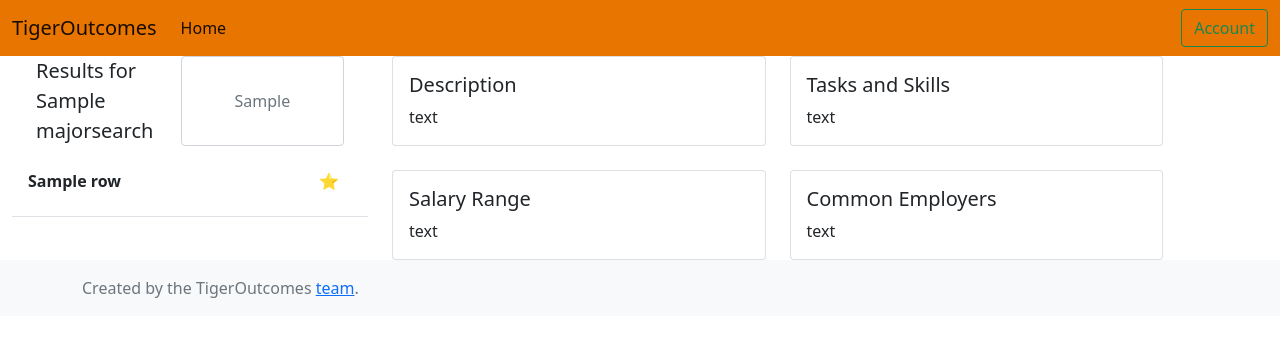
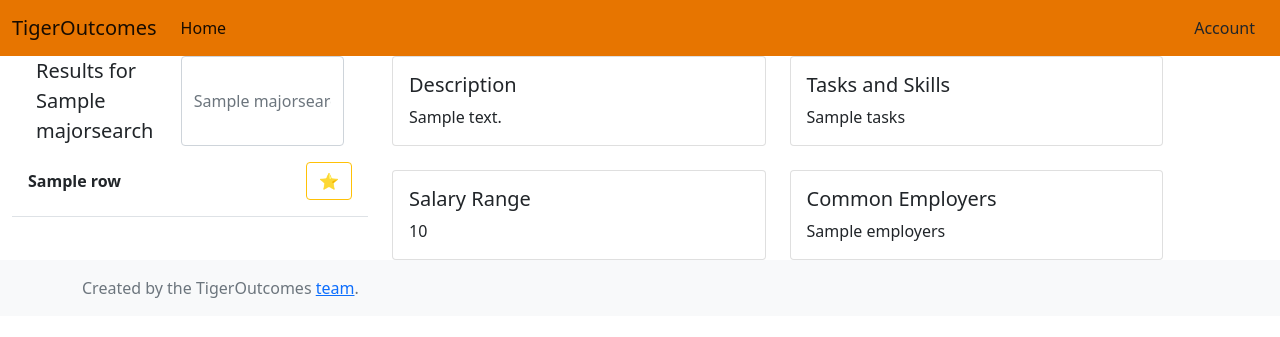
Before and after one commit to rikaahire/TigerOutcomes, a Flask app: template templates/search.html in a window 1280 px wide. Shown: the top 337 px of the page. Run offline with Flask 3, Linux system fonts and the light colour scheme; the template is opened without the code that fills it: most values are stand-ins (such as "Sample title", 1, 10 or a date in 2020); parts of the project's set-up code (start-up, migrations or seed data) failed here and were passed over.

Commit message:
Vitus: Separate button from sidebar link

```diff
--- a/templates/header.html
+++ b/templates/header.html
@@ -9,7 +9,7 @@
               <a class="nav-link active" aria-current="page" href="#">Home</a>
             </li>
           </ul>
-            <button class="btn btn-outline-success" type="credentials">Account</button>
+            <button class="btn btn-outline" type="credentials">Account</button>
           </form>
         </div>
       </div>
--- a/templates/search.html
+++ b/templates/search.html
@@ -13,27 +13,37 @@
         <div class="d-flex flex-column align-items-stretch flex-shrink-0 bg-white" style="width: 380px;">
           <div class="container-fluid d-flex">
             <span class="fs-5 fw-semibold">Results for {{majorsearch}} </span>
-            <input class="form-control" type="text" placeholder={{majorsearch}} style="text-align: center" aria-label="majorsearch">
+            <input class="form-control" type="text" placeholder="{{majorsearch}}" style="text-align: center" aria-label="majorsearch">
           </div>
           <div class="list-group list-group-flush border-bottom scrollarea">
             {% for row in data %}
-            <a href="#" class="list-group-item list-group-item-action py-3 lh-tight" aria-current="true">
-                <div class="d-flex w-100 align-items-center justify-content-between">
-                    <strong class="mt-1 mb-1"> {{ row }} </strong>
-                    <button type="button" class="btn" data-bs-toggle="button">⭐️</button>
+              <div class="list-group-item list-group-item-action py-3 lh-tight">
+                <div class="row align-items-center">
+                  <!-- Column for Jobs -->
+                  <div class="col">
+                    <a href="#" class="text-decoration-none text-dark">
+                      <strong class="mt-1 mb-1">{{ row }}</strong>
+                    </a>
                   </div>
-            </a>
+                  <!-- Column for Button -->
+                  <div class="col-auto">
+                    <button type="button" class="btn btn-outline-warning" data-bs-toggle="button">⭐️</button>
+                  </div>
+                </div>
+              </div>
             {% endfor %}
           </div>
         </div>
-        <div class="col-md-9 d-flex flex-column align-items-stretch flex-shrink-0" style="width:auto;">
+
+
+          <div class="col-md-9 d-flex flex-column align-items-stretch flex-shrink-0 position=fixed" style="width:max-content;">
             <div class="row row-cols-1 row-cols-md-2 g-4">
               <!-- Card Description -->
               <div class="col">
                 <div class="card">
                   <div class="card-body">
                     <h5 class="card-title">Description</h5>
-                  <p class="card-text">text</p>
+                    <p class="card-text">{{ description }}</p>
                   </div>
                 </div>
               </div>
@@ -42,7 +52,7 @@
                 <div class="card">
                   <div class="card-body">
                     <h5 class="card-title">Tasks and Skills</h5>
-                  <p class="card-text">text</p>
+                    <p class="card-text">{{ tasks }}</p>
                   </div>
                 </div>
               </div>
@@ -52,7 +62,7 @@
                 <div class="card">
                   <div class="card-body">
                     <h5 class="card-title">Salary Range</h5>
-                  <p class="card-text">text</p>
+                    <p class="card-text">{{ salary }}</p>
                   </div>
                 </div>
               </div>
@@ -61,7 +71,7 @@
                 <div class="card">
                   <div class="card-body">
                     <h5 class="card-title">Common Employers</h5>
-                  <p class="card-text">text</p>
+                    <p class="card-text"> {{ employers }} </p>
                   </div>
                 </div>
               </div>
```
Lines whose indentation alone changed are shown as unchanged.
